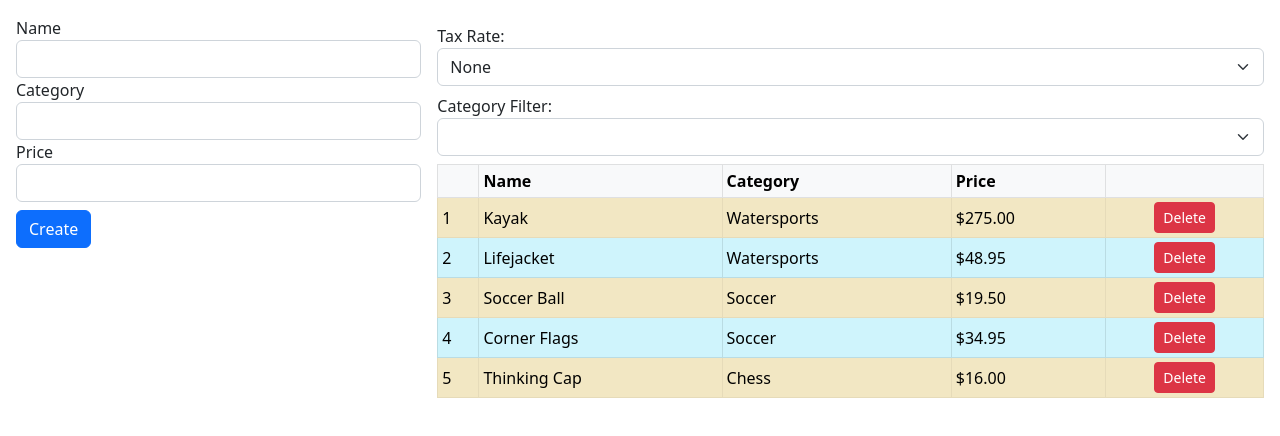
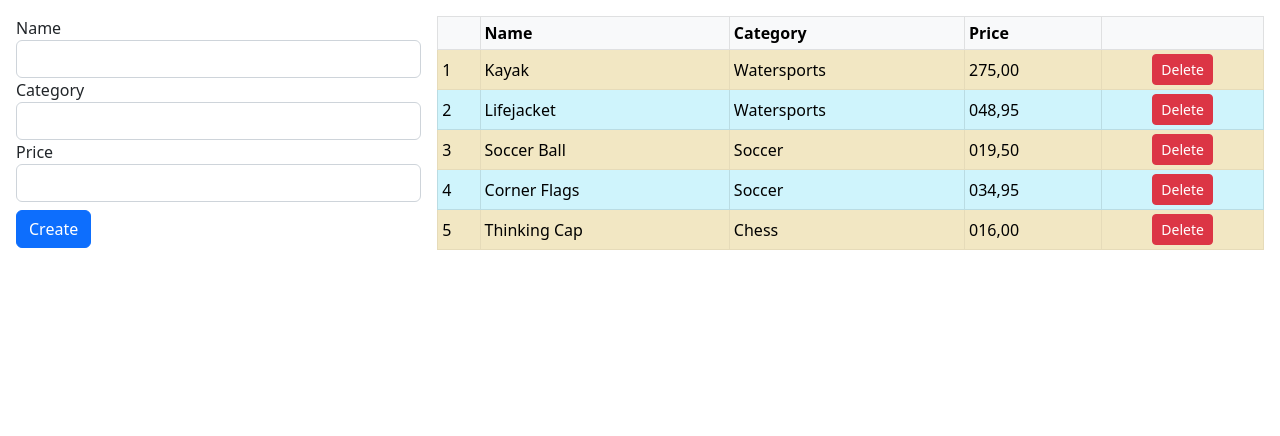
Before and after one commit to AslanHalil/AngularExample, an Angular app: page / in a window 1280 px wide. Shown: the top 436 px of the page. Built offline with nearby package versions, Linux system fonts and the light colour scheme.

Commit message:
listing 17.15

```diff
--- a/src/app/app.module.ts
+++ b/src/app/app.module.ts
@@ -15,6 +15,11 @@ import {ProductFormComponent} from "./productForm.component";
 import {PaToggleView} from "./toggleView.component";
 import {PaAddTaxPipe} from "./addTax.pipe";
 import {PaCategoryFilterPipe} from "./categoryFilter.pipe";
+import {LOCALE_ID} from "@angular/core";
+import localeFr from '@angular/common/locales/fr';
+import {registerLocaleData} from '@angular/common';
+
+registerLocaleData(localeFr);
 
 @NgModule({
   declarations: [
@@ -27,7 +32,7 @@ import {PaCategoryFilterPipe} from "./categoryFilter.pipe";
     BrowserModule,
     FormsModule
   ],
-  providers: [],
+  providers: [{provide: LOCALE_ID, useValue: "fr-FR"}],
   bootstrap: [ProductComponent]
 })
 export class AppModule {
--- a/src/app/productTable.component.html
+++ b/src/app/productTable.component.html
@@ -1,21 +1,21 @@
-<div class="my-2">
-  <label>Tax Rate:</label>
-  <select class="form-select" [value]="taxRate || 0"
-          (change)="taxRate=$any($event).target.value">
-    <option value="0">None</option>
-    <option value="10">10%</option>
-    <option value="20">20%</option>
-    <option value="50">50%</option>
-  </select>
-</div>
-<div class="my-2">
-  <label>Category Filter:</label>
-  <select class="form-select" [(ngModel)]="categoryFilter">
-    <option>Watersports</option>
-    <option>Soccer</option>
-    <option>Chess</option>
-  </select>
-</div>
+<!--<div class="my-2">-->
+<!--  <label>Tax Rate:</label>-->
+<!--  <select class="form-select" [value]="taxRate || 0"-->
+<!--          (change)="taxRate=$any($event).target.value">-->
+<!--    <option value="0">None</option>-->
+<!--    <option value="10">10%</option>-->
+<!--    <option value="20">20%</option>-->
+<!--    <option value="50">50%</option>-->
+<!--  </select>-->
+<!--</div>-->
+<!--<div class="my-2">-->
+<!--  <label>Category Filter:</label>-->
+<!--  <select class="form-select" [(ngModel)]="categoryFilter">-->
+<!--    <option>Watersports</option>-->
+<!--    <option>Soccer</option>-->
+<!--    <option>Chess</option>-->
+<!--  </select>-->
+<!--</div>-->
 <table class="table table-sm table-bordered table-striped">
   <thead class="table-light">
   <tr>
@@ -36,7 +36,7 @@
     <td>{{i + 1}}</td>
     <td>{{item.name}}</td>
     <td>{{item.category}}</td>
-    <td>{{item.price | addTax:(taxRate || 0) | currency:"USD":"symbol" }}</td>
+    <td>{{item.price | number:"3.2-2" }}</td>
     <td class="text-center">
       <button class="btn btn-danger btn-sm"
               (click)="deleteProduct(item.id)">
```
